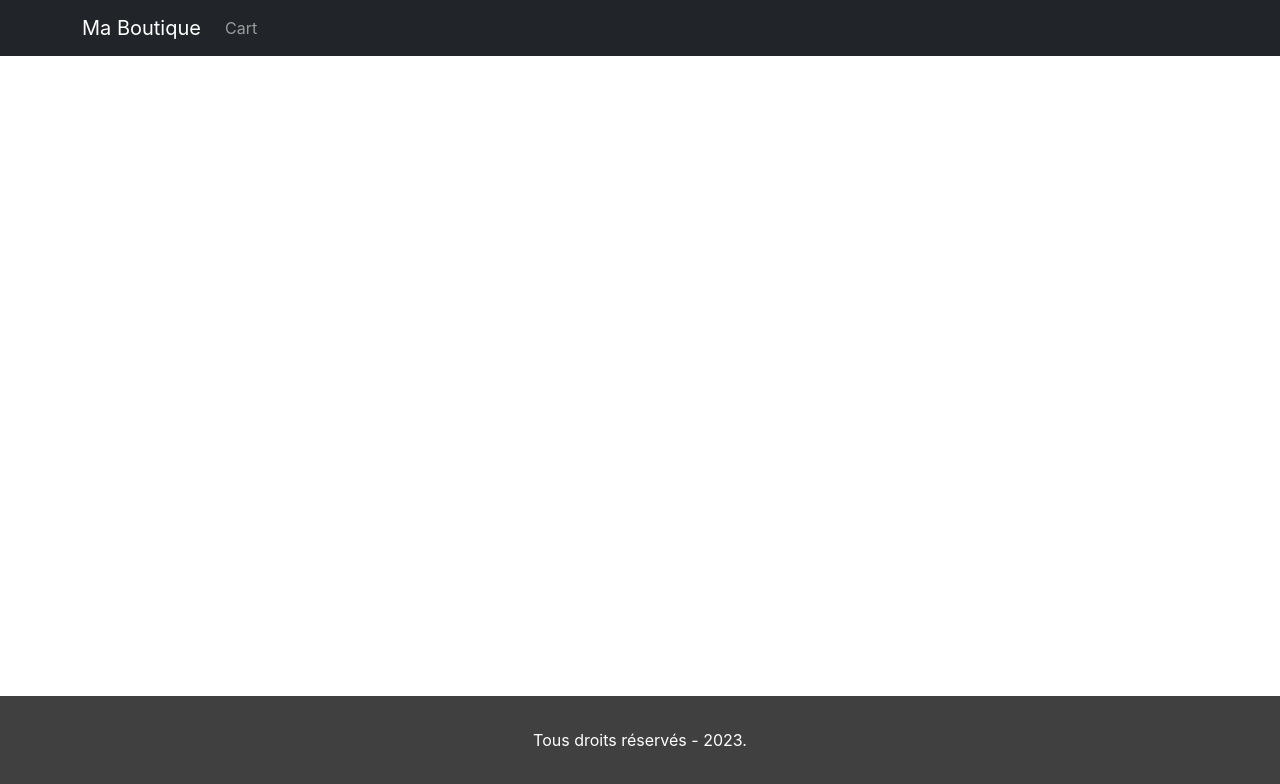
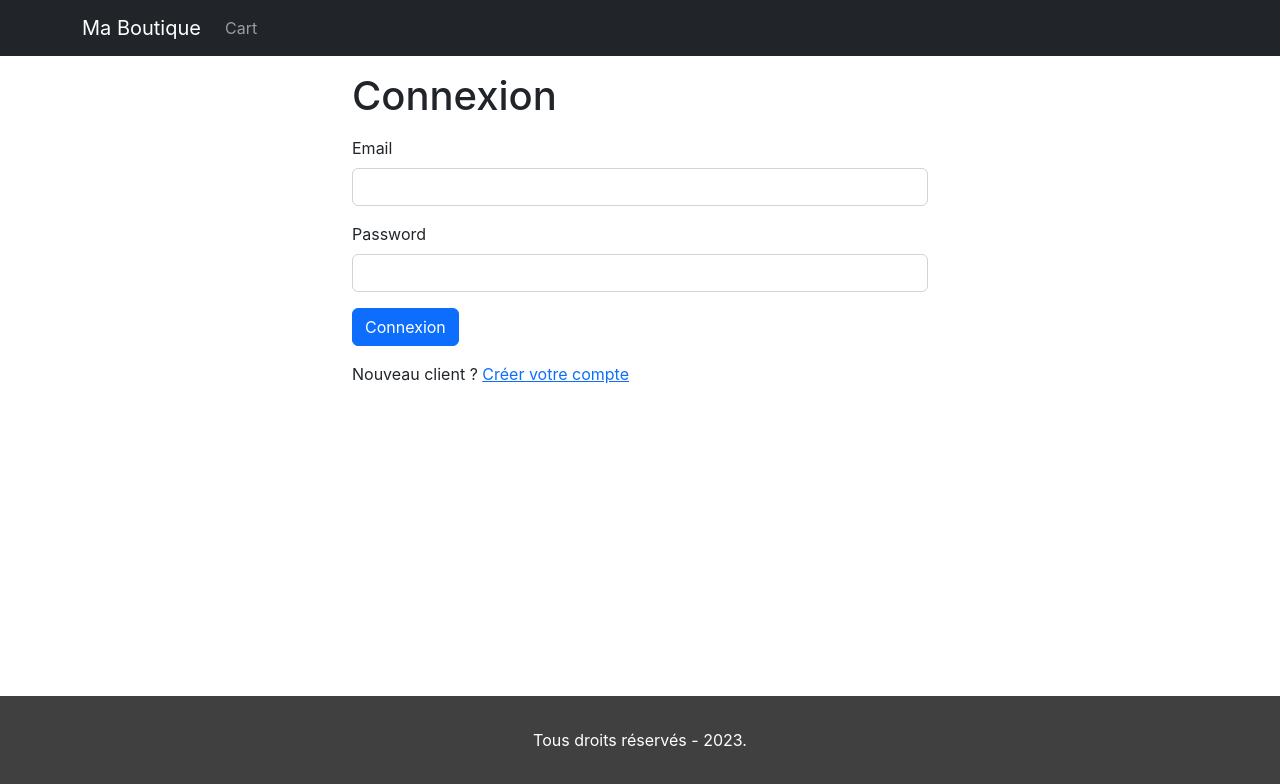
Before and after one commit to sebneedles/ma-boutique, a React (Create React App) app in the folder frontend/: page /signin in a window 1280 px wide. Shown: the top 784 px of the page. Built offline with nearby package versions, Linux system fonts and the light colour scheme.

Commit message:
Step-18-Create-Signin-Screen

```diff
--- a/frontend/src/App.js
+++ b/frontend/src/App.js
@@ -10,6 +10,7 @@
 import Badge from 'react-bootstrap/Badge';
 import Nav from 'react-bootstrap/Nav';
 import CartScreen from './screens/CartScreen';
+import SigninScreen from './screens/SigninScreen';
 
 function App() {
   const { state } = useContext(Store);
@@ -43,6 +44,7 @@
             <Routes>
               <Route path="/product/:slug" element={<ProductScreen />} />
               <Route path="/cart" element={<CartScreen />} />
+              <Route path="/signin" element={<SigninScreen />} />
               <Route path="/" element={<HomeScreen />} />
             </Routes>
           </Container>
--- a/frontend/src/index.css
+++ b/frontend/src/index.css
@@ -270,3 +270,10 @@
 .img-thumbnail {
   height: 80px;
 }
+
+/* --------------------------------------------------------------------------------
+SIGNIN SCREEN
+-------------------------------------------------------------------------------- */
+.small-container {
+  max-width: 600px;
+}
--- /dev/null
+++ b/frontend/src/screens/SigninScreen.js
@@ -0,0 +1,37 @@
+import { Link, useLocation } from 'react-router-dom';
+import Container from 'react-bootstrap/Container';
+import Form from 'react-bootstrap/Form';
+import Button from 'react-bootstrap/Button';
+import { Helmet } from 'react-helmet-async';
+
+export default function SigninScreen() {
+  const { search } = useLocation();
+  const redirectInUrl = new URLSearchParams(search).get('redirect');
+  const redirect = redirectInUrl ? redirectInUrl : '/';
+
+  return (
+    <Container className="small-container">
+      <Helmet>
+        <title>Connexion</title>
+      </Helmet>
+      <h1 className="my-3">Connexion</h1>
+      <Form>
+        <Form.Group className="mb-3" controlId="email">
+          <Form.Label>Email</Form.Label>
+          <Form.Control type="email" required />
+        </Form.Group>
+        <Form.Group className="mb-3" controlId="password">
+          <Form.Label>Password</Form.Label>
+          <Form.Control type="password" required />
+        </Form.Group>
+        <div className="mb-3">
+          <Button tyep="submit">Connexion</Button>
+        </div>
+        <div className="mb-3">
+          Nouveau client ?{' '}
+          <Link to={`/signup?redirect=${redirect}`}>Créer votre compte</Link>
+        </div>
+      </Form>
+    </Container>
+  );
+}
```
Also changed, not shown: 1 other file (tests, documents, lock files or other folders).
